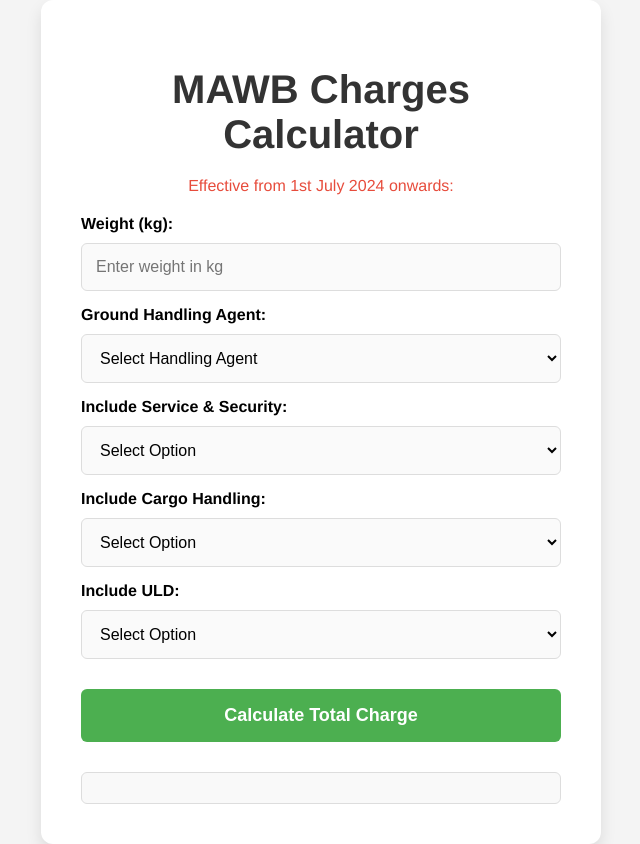
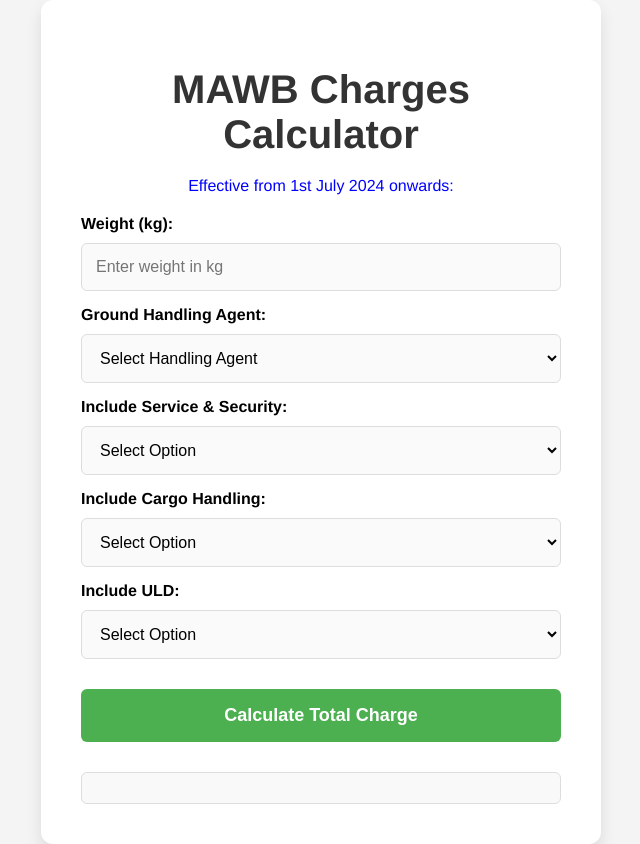
Before and after one commit to LaisZagati/MAWB-Calculator, a plain HTML site: page index.html in a window 1280 px wide. Shown: the whole page, without its empty margins (319-959 px from the left). Drawn offline with Linux system fonts and the light colour scheme.

Commit message:
Changed colour to blue

```diff
--- a/style.css
+++ b/style.css
@@ -27,7 +27,7 @@ h1 {
 }
 
 .info {
-  color: #e74c3c;
+  color: blue;
   font-size: 16px;
   font-weight: 500;
   margin-bottom: 20px;
```
